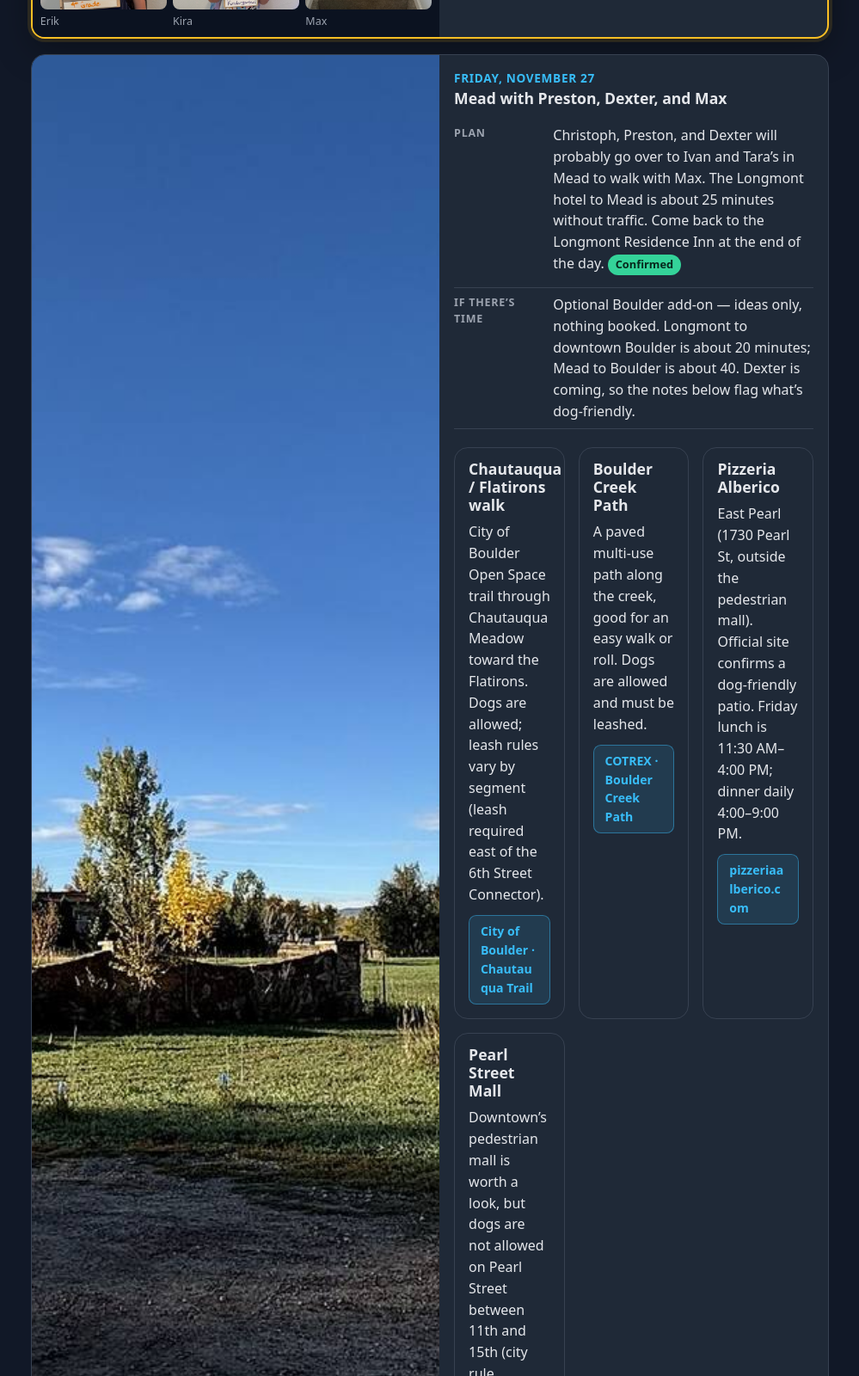
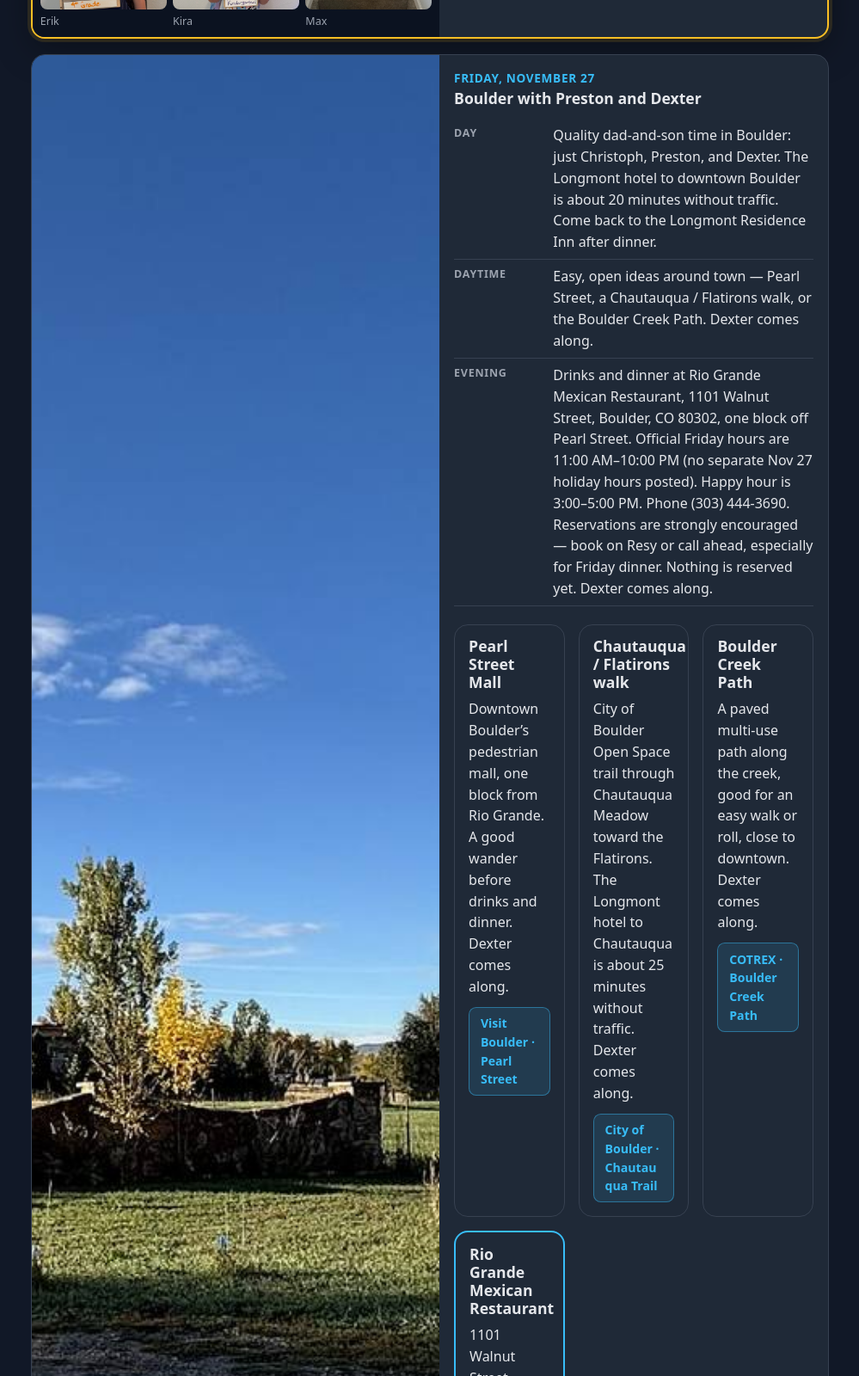
Before and after one commit to thewertzgroup/colorado-week-nov-2026, a plain HTML site: page index.html in a window 1280 px wide. Shown: the part 6300-7900 px from the top of the page at 86% size, without its empty margins (140-1139 px from the left). Drawn offline with Linux system fonts and the light colour scheme.

Commit message:
Make Friday a Boulder day with Rio Grande for dinner
Friday is now dad-and-son time in Boulder with Preston and Dexter — Pearl Street, Chautauqua, or Boulder Creek Path during the day, then drinks and dinner at Rio Grande. The Mead Friday plan and pin are gone; Ivan and Tara stay on the People section. The map pins Chautauqua and Rio Grande (1101 Walnut St).

```diff
--- a/index.html
+++ b/index.html
@@ -47,7 +47,7 @@
 <section class="panel">
   <p class="kicker">The idea</p>
   <h2>Overview</h2>
-  <p>Christoph flies into DEN at noon on Monday. Sandy (Jenn’s mom) picks him up and he keeps her car until Wednesday, when it parks at Lynn’s. The working assumption is that he stays with her in Northglenn Monday night, but that isn’t confirmed. Tuesday morning he gets her to Union Station for the Grand Junction train, then meets Aunt Linda for breakfast at Bread &amp; Butters in Parker at 9:00 AM, with Preston time afterward in nearby Highlands Ranch. Wednesday he meets John at Gem Industries in Welby at 9:30 AM, then they have breakfast nearby. Lynn is in: he parks Sandy’s car at her place in Westminster around 12:15 PM, and they drive together to pick up Preston and Dexter in Highlands Ranch, arriving at the Longmont Residence Inn by 3:00 PM. Thursday is Thanksgiving at his parents’ in Westminster, with the whole family; time is still TBD. Friday he and Preston and Dexter will probably go over to Ivan and Tara’s in Mead to walk with Max, with optional Boulder ideas if there’s time. The hotel stays the Longmont Residence Inn through Saturday. Saturday, Lynn picks them up at the hotel about 8:15 AM, drops Christoph at DEN about 9:15 for the 11:00 AM flight, then takes Preston and Dexter home to Highlands Ranch. Sandy’s car stays at Lynn’s after Wednesday, so Thursday and Friday still need a car.</p>
+  <p>Christoph flies into DEN at noon on Monday. Sandy (Jenn’s mom) picks him up and he keeps her car until Wednesday, when it parks at Lynn’s. The working assumption is that he stays with her in Northglenn Monday night, but that isn’t confirmed. Tuesday morning he gets her to Union Station for the Grand Junction train, then meets Aunt Linda for breakfast at Bread &amp; Butters in Parker at 9:00 AM, with Preston time afterward in nearby Highlands Ranch. Wednesday he meets John at Gem Industries in Welby at 9:30 AM, then they have breakfast nearby. Lynn is in: he parks Sandy’s car at her place in Westminster around 12:15 PM, and they drive together to pick up Preston and Dexter in Highlands Ranch, arriving at the Longmont Residence Inn by 3:00 PM. Thursday is Thanksgiving at his parents’ in Westminster, with the whole family; time is still TBD. Friday is quality dad-and-son time in Boulder with Preston and Dexter — daytime around town, then drinks and dinner at Rio Grande Mexican Restaurant. The hotel stays the Longmont Residence Inn through Saturday. Saturday, Lynn picks them up at the hotel about 8:15 AM, drops Christoph at DEN about 9:15 for the 11:00 AM flight, then takes Preston and Dexter home to Highlands Ranch. Sandy’s car stays at Lynn’s after Wednesday, so Thursday and Friday still need a car.</p>
   <p class="muted">Times below are Mountain Time unless a flight’s Pacific Time is also noted. Drive times are estimates without traffic and can change. Private addresses are left off this page.</p>
 </section>
 
@@ -174,40 +174,41 @@
       <figure class="media"><img src="images/fri-flatirons-path.jpg" alt="A late-fall path toward the Flatirons in Boulder County" width="1600" height="1167"></figure>
       <div class="day-body">
         <p class="date">Friday, November 27</p>
-        <h3>Mead with Preston, Dexter, and Max</h3>
+        <h3>Boulder with Preston and Dexter</h3>
         <div class="table-wrap">
         <table class="sched">
-          <tr><th>Plan</th><td>Christoph, Preston, and Dexter will probably go over to Ivan and Tara’s in Mead to walk with Max. The Longmont hotel to Mead is about 25 minutes without traffic. Come back to the Longmont Residence Inn at the end of the day. <span class="badge booked">Confirmed</span></td></tr>
-          <tr><th>If there’s time</th><td>Optional Boulder add-on — ideas only, nothing booked. Longmont to downtown Boulder is about 20 minutes; Mead to Boulder is about 40. Dexter is coming, so the notes below flag what’s dog-friendly.</td></tr>
+          <tr><th>Day</th><td>Quality dad-and-son time in Boulder: just Christoph, Preston, and Dexter. The Longmont hotel to downtown Boulder is about 20 minutes without traffic. Come back to the Longmont Residence Inn after dinner.</td></tr>
+          <tr><th>Daytime</th><td>Easy, open ideas around town — Pearl Street, a Chautauqua / Flatirons walk, or the Boulder Creek Path. Dexter comes along.</td></tr>
+          <tr><th>Evening</th><td>Drinks and dinner at Rio Grande Mexican Restaurant, 1101 Walnut Street, Boulder, CO 80302, one block off Pearl Street. Official Friday hours are 11:00 AM–10:00 PM (no separate Nov 27 holiday hours posted). Happy hour is 3:00–5:00 PM. Phone (303) 444-3690. Reservations are strongly encouraged — book on Resy or call ahead, especially for Friday dinner. Nothing is reserved yet. Dexter comes along.</td></tr>
         </table>
         </div>
         <div class="opts" style="margin-top:1rem">
           <article class="opt">
             <div class="opt-body">
+              <h3>Pearl Street Mall</h3>
+              <p>Downtown Boulder’s pedestrian mall, one block from Rio Grande. A good wander before drinks and dinner. Dexter comes along.</p>
+              <p class="links"><a class="btn" href="https://www.bouldercoloradousa.com/things-to-do/insider-guides/pearl-street/">Visit Boulder · Pearl Street</a></p>
+            </div>
+          </article>
+          <article class="opt">
+            <div class="opt-body">
               <h3>Chautauqua / Flatirons walk</h3>
-              <p>City of Boulder Open Space trail through Chautauqua Meadow toward the Flatirons. Dogs are allowed; leash rules vary by segment (leash required east of the 6th Street Connector).</p>
+              <p>City of Boulder Open Space trail through Chautauqua Meadow toward the Flatirons. The Longmont hotel to Chautauqua is about 25 minutes without traffic. Dexter comes along.</p>
               <p class="links"><a class="btn" href="https://bouldercolorado.gov/trail/chautauqua">City of Boulder · Chautauqua Trail</a></p>
             </div>
           </article>
           <article class="opt">
             <div class="opt-body">
               <h3>Boulder Creek Path</h3>
-              <p>A paved multi-use path along the creek, good for an easy walk or roll. Dogs are allowed and must be leashed.</p>
+              <p>A paved multi-use path along the creek, good for an easy walk or roll, close to downtown. Dexter comes along.</p>
               <p class="links"><a class="btn" href="https://trails.colorado.gov/trails/boulder-creek-path-20211">COTREX · Boulder Creek Path</a></p>
             </div>
           </article>
-          <article class="opt">
+          <article class="opt pick">
             <div class="opt-body">
-              <h3>Pizzeria Alberico</h3>
-              <p>East Pearl (1730 Pearl St, outside the pedestrian mall). Official site confirms a dog-friendly patio. Friday lunch is 11:30 AM–4:00 PM; dinner daily 4:00–9:00 PM.</p>
-              <p class="links"><a class="btn" href="https://www.pizzeriaalberico.com/">pizzeriaalberico.com</a></p>
-            </div>
-          </article>
-          <article class="opt">
-            <div class="opt-body">
-              <h3>Pearl Street Mall</h3>
-              <p>Downtown’s pedestrian mall is worth a look, but dogs are not allowed on Pearl Street between 11th and 15th (city rule, regularly enforced). East Pearl, including Alberico, is outside that stretch.</p>
-              <p class="links"><a class="btn" href="https://www.bouldercoloradousa.com/things-to-do/dog-friendly-boulder/">Visit Boulder · dog-friendly notes</a></p>
+              <h3>Rio Grande Mexican Restaurant</h3>
+              <p>1101 Walnut Street, Boulder, CO 80302. Friday 11:00 AM–10:00 PM. (303) 444-3690. Rooftop patio with Flatirons views, just off Pearl Street. Reservations are strongly encouraged.</p>
+              <p class="links"><a class="btn" href="https://riograndemexican.com/locations/boulder/">Official site</a> <a class="btn" href="https://riograndemexican.com/menus/boulder/">Menu</a> <a class="btn" href="https://resy.com/cities/bld/rio-grande-mexican-restaurant-boulder">Reserve on Resy</a></p>
             </div>
           </article>
         </div>
@@ -262,8 +263,8 @@
     <li><span class="pin-n" style="background:#f472b6">6</span>Westminster (parents) · town center · Wed, Thu Thanksgiving</li>
     <li><span class="pin-n" style="background:#a78bfa">7</span>Highlands Ranch (Preston) · town center · Tue, Wed, Sat</li>
     <li><span class="pin-n" style="background:#fbbf24">8</span>Longmont Residence Inn · Wed–Sat</li>
-    <li><span class="pin-n" style="background:#34d399">9</span>Mead (Ivan’s family) · town center · Fri walk with Max</li>
-    <li><span class="pin-n" style="background:#34d399">10</span>Boulder · Fri optional, if there’s time</li>
+    <li><span class="pin-n" style="background:#34d399">9</span>Boulder · Chautauqua · Fri daytime</li>
+    <li><span class="pin-n" style="background:#34d399">10</span>Rio Grande · 1101 Walnut St · Fri drinks and dinner</li>
   </ol>
 </section>
 
@@ -323,28 +324,28 @@
     <div class="person">
       <div class="person-copy">
         <h3>Ivan and Tara</h3>
-        <p>Ivan is Christoph’s brother; Tara is his wife. They live in Mead, next to Longmont — about 25 minutes from the Longmont hotel. Friday’s plan is to go over there with Preston and Dexter to walk with Max. Thanksgiving is at Richard and Lynn’s in Westminster.</p>
+        <p>Ivan is Christoph’s brother; Tara is his wife. They live in Mead, next to Longmont — about 25 minutes from the Longmont hotel. Thanksgiving is at Richard and Lynn’s in Westminster.</p>
       </div>
     </div>
     <div class="person">
       <img class="person-pic pic-wide" src="images/erik.jpg" alt="Erik" width="1600" height="900">
       <div class="person-copy">
         <h3>Erik</h3>
-        <p>Ivan and Tara’s son, Christoph’s nephew. Thanksgiving with the family in Mead.</p>
+        <p>Ivan and Tara’s son, Christoph’s nephew. Thanksgiving with the family at Richard and Lynn’s in Westminster.</p>
       </div>
     </div>
     <div class="person">
       <img class="person-pic" src="images/kira.jpg" alt="Kira" width="1050" height="1400">
       <div class="person-copy">
         <h3>Kira</h3>
-        <p>Ivan and Tara’s daughter, Christoph’s niece. Thanksgiving with the family in Mead.</p>
+        <p>Ivan and Tara’s daughter, Christoph’s niece. Thanksgiving with the family at Richard and Lynn’s in Westminster.</p>
       </div>
     </div>
     <div class="person">
       <img class="person-pic" src="images/max.jpg" alt="Max, Ivan and Tara’s Vizsla" width="1050" height="1400">
       <div class="person-copy">
         <h3>Max</h3>
-        <p>Ivan and Tara’s Vizsla. Thanksgiving with the family in Mead.</p>
+        <p>Ivan and Tara’s Vizsla. Thanksgiving with the family at Richard and Lynn’s in Westminster.</p>
       </div>
     </div>
   </div>
@@ -419,7 +420,8 @@
   <p class="kicker">To confirm</p>
   <h2>Open questions</h2>
   <ol class="q">
-    <li><b>Who drives Thursday and Friday?</b> Sandy’s car stays at Lynn’s in Westminster after Wednesday, and Dexter can’t ride in it anyway. Thursday is Thanksgiving in Westminster, and Friday is Mead (and maybe Boulder) from the Longmont hotel — whose car?</li>
+    <li><b>Who drives Thursday and Friday?</b> Sandy’s car stays at Lynn’s in Westminster after Wednesday, and Dexter can’t ride in it anyway. Thursday is Thanksgiving in Westminster, and Friday is Boulder (Rio Grande for drinks and dinner) from the Longmont hotel — whose car?</li>
+    <li><b>Rio Grande reservation:</b> Reservations are strongly encouraged for Friday dinner. Book on Resy or call (303) 444-3690 — nothing is reserved yet.</li>
     <li><b>Where does Christoph sleep Monday and Tuesday nights?</b> Monday at Sandy’s in Northglenn is the working assumption, not a confirmation. Tuesday night is still open.</li>
     <li><b>What time is Thanksgiving at Richard and Lynn’s in Westminster?</b> And should the 5:00 PM MT FRD Checks hold at the Highlands Ranch post office be skipped this week?</li>
   </ol>
--- a/map.js
+++ b/map.js
@@ -15,8 +15,8 @@
     westminster:{ll:[39.83665,-105.03720], n:6, color:C.thu, name:'Westminster (parents)', days:'Wed park Sandy’s car · Thu Thanksgiving at Richard and Lynn’s · town center, not a home address'},
     hr:{ll:[39.53857,-104.97259], n:7, color:C.tue, name:'Highlands Ranch (Preston)', days:'Tue, Wed, Sat · town center, not a home address'},
     longmont:{ll:[40.13988,-105.13259], n:8, color:C.wed, name:'Longmont Residence Inn', days:'Wed–Sat hotel'},
-    mead:{ll:[40.23332,-104.99859], n:9, color:C.fri, name:'Mead (Ivan’s family)', days:'Fri walk with Max · town center, not a home address'},
-    boulder:{ll:[40.01789,-105.28004], n:10, color:C.fri, name:'Boulder', days:'Fri optional, if there’s time · downtown / Pearl Street area'}
+    chautauqua:{ll:[39.99740,-105.28097], n:9, color:C.fri, name:'Chautauqua', days:'Fri daytime · Flatirons walk'},
+    rio:{ll:[40.01682,-105.28081], n:10, color:C.fri, name:'Rio Grande Mexican Restaurant', days:'Fri drinks and dinner · 1101 Walnut St, Boulder'}
   };
 
   var map=L.map(el,{scrollWheelZoom:false,zoomSnap:0.25,zoomControl:true});
@@ -34,8 +34,8 @@
   line(['union','parker'], C.tue, '7 7');
   line(['welby','westminster','hr','longmont'], C.wed);
   line(['longmont','westminster'], C.thu);
-  line(['longmont','mead'], C.fri);
-  line(['mead','boulder'], C.fri, '7 7');
+  line(['longmont','chautauqua'], C.fri, '7 7');
+  line(['longmont','rio'], C.fri);
   line(['longmont','den','hr'], C.sat);
 
   Object.keys(P).forEach(function(k){
@@ -53,7 +53,7 @@
   });
 
   var south=['den','northglenn','union','parker','welby','westminster','hr'];
-  var north=['westminster','longmont','mead','boulder'];
+  var north=['westminster','longmont','chautauqua','rio'];
   function bounds(keys){return keys.map(function(k){return P[k].ll;});}
   function all(){map.fitBounds(bounds(Object.keys(P)),{padding:[28,28],maxZoom:10});}
   function zoomSouth(){map.fitBounds(bounds(south),{padding:[28,28],maxZoom:11});}
```
